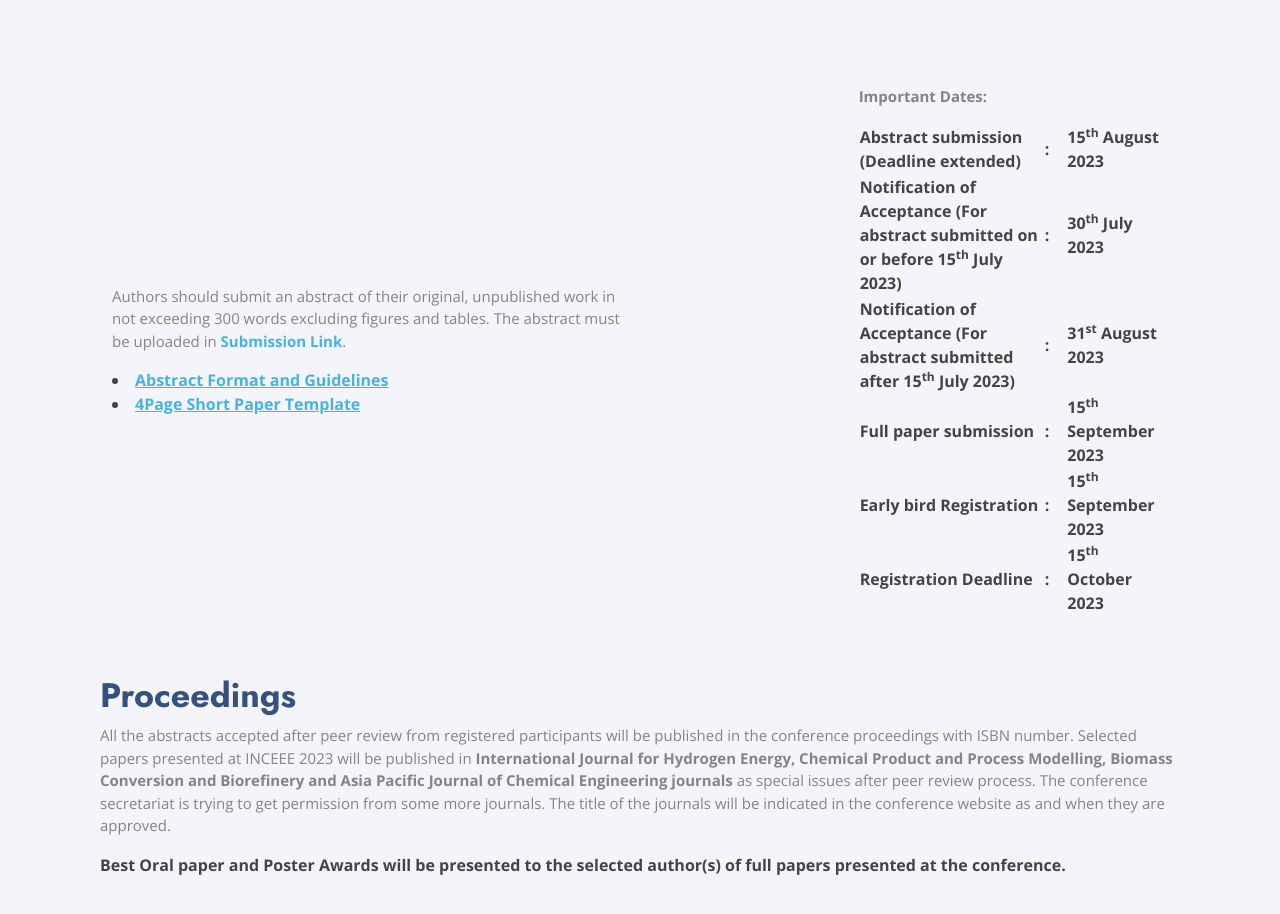
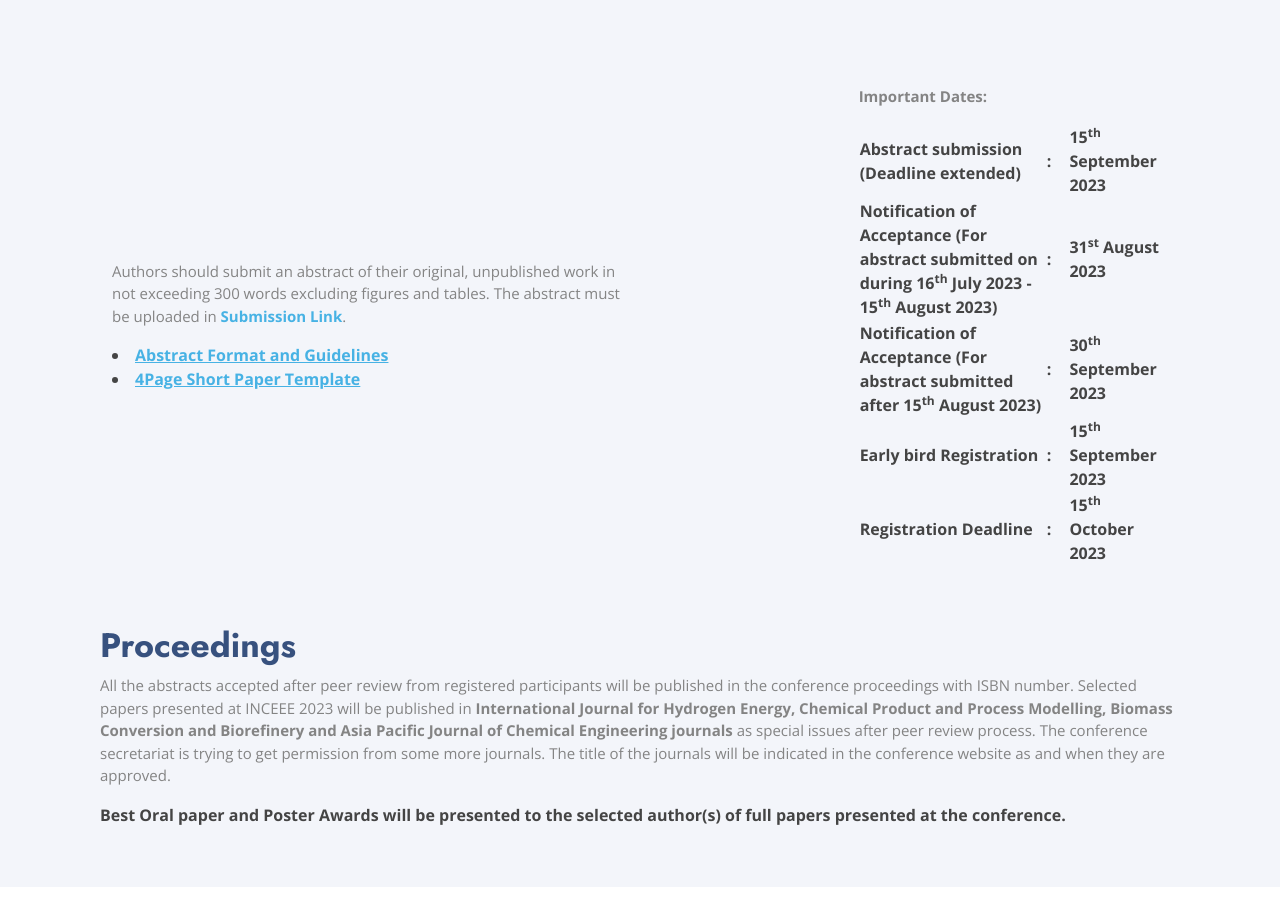
Before and after one commit to Abhinay-c/INCEEE-2023-conference, a plain HTML site: page index.html in a window 1280 px wide. Shown: the part 2000-2914 px from the top of the page. Drawn offline with nearby package versions, Linux system fonts and the light colour scheme.

Commit message:
Update index.html

```diff
--- a/index.html
+++ b/index.html
@@ -368,7 +368,7 @@
               <!-- <p>
                 Important Dates:
                 <ul>
-                  <li>Abstract submission (Deadline Extended): &emsp; August 31st 2023</li>
+                  <li>Abstract submission (Deadline Extended): &emsp; ugust 31st 2023</li>
                   <li>Notification of Acceptance (For abstract submitted before 15th July, 2023): &ensp; August 15th 2023</li>
                   <li>Notification of Acceptance (For abstract submitted before 31st August, 2023): &ensp; September 15th 2023</li>
                   <li>Full paper submission: &emsp; October 15th 2023</li>
@@ -421,22 +421,17 @@
                 <tr>
                   <th>Abstract submission (Deadline extended)</th>
                   <th>:&emsp;</th>
-                  <th> 15<sup>th</sup> August 2023</th>
+                  <th> 15<sup>th</sup> September 2023</th>
                 </tr>
                 <tr>
-                  <th>Notification of Acceptance (For abstract submitted on or before 15<sup>th</sup> July 2023)</th>
-                  <th>:&emsp;</th>
-                  <th>30<sup>th</sup> July 2023</th>
-                </tr>
-                 <tr>
-                  <th>Notification of Acceptance (For abstract submitted after 15<sup>th</sup> July 2023)</th>
+                  <th>Notification of Acceptance (For abstract submitted on during 16<sup>th</sup> July 2023 - 15<sup>th</sup> August 2023)</th>
                   <th>:&emsp;</th>
                   <th>31<sup>st</sup> August 2023</th>
                 </tr>
-                <tr>
-                  <th>Full paper submission</th>
+                 <tr>
+                  <th>Notification of Acceptance (For abstract submitted after 15<sup>th</sup> August 2023)</th>
                   <th>:&emsp;</th>
-                  <th>15<sup>th</sup> September 2023</th>
+                  <th>30<sup>th</sup> September 2023</th>
                 </tr>
                 <tr>
                   <th>Early bird Registration</th>
```
